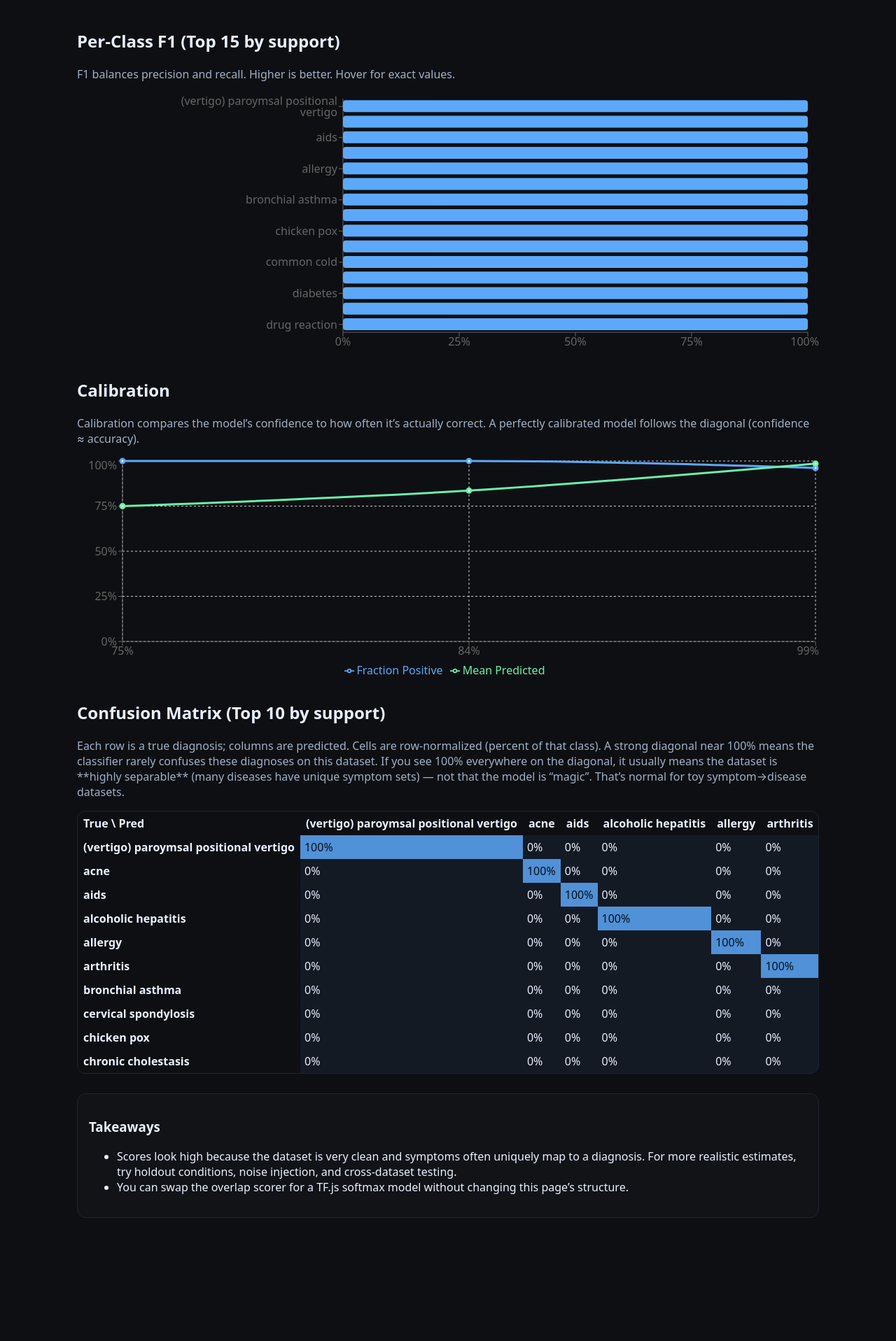
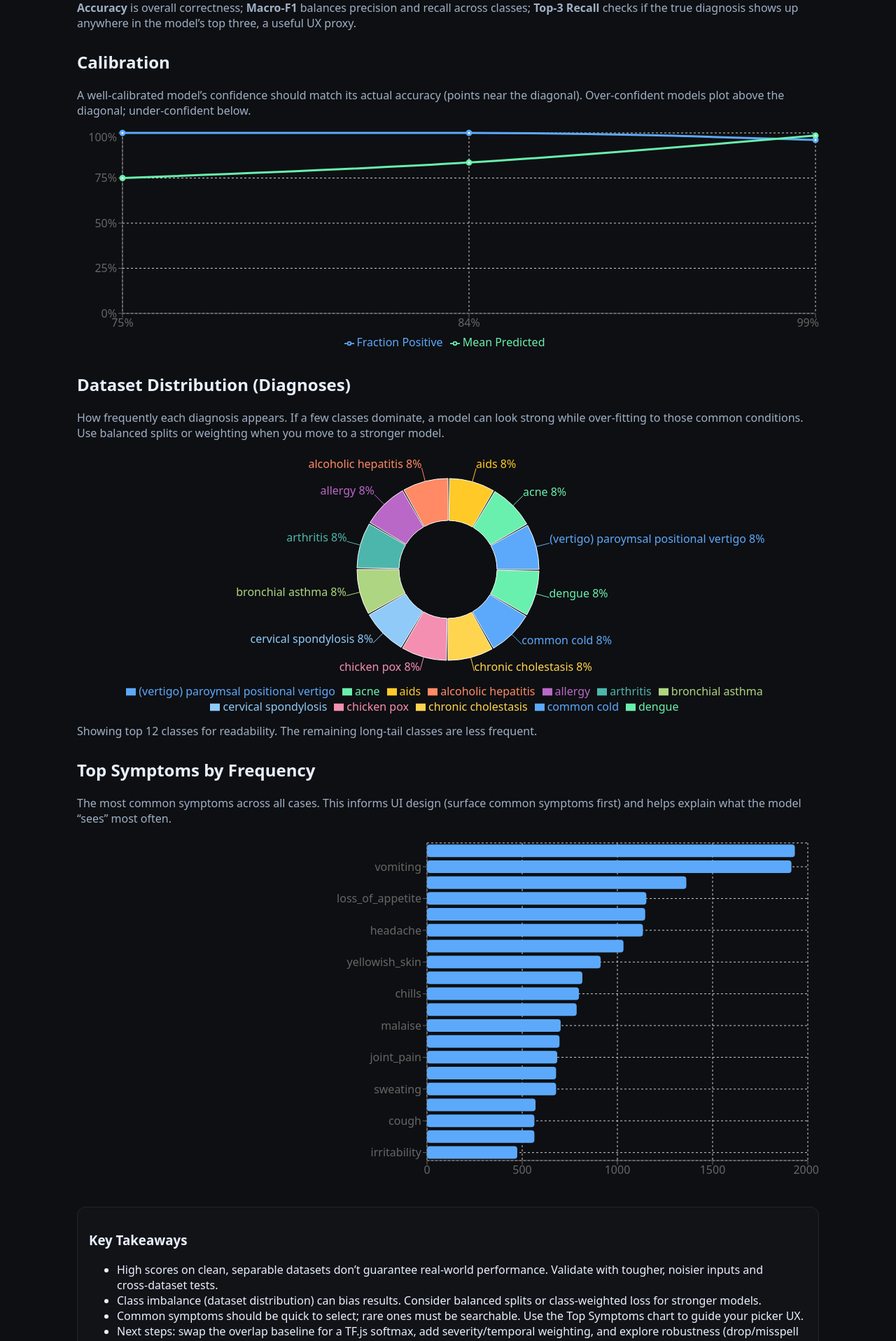
Before and after one commit to Abbas-Lokhandwala/MediBot, a React (Vite) app: page /metrics in a window 1280 px wide. Shown: the part 503-2420 px from the top of the page at 70% size. Before the commit the page ends 2284 px from the top, so only its background shows below. Built offline with nearby package versions, Linux system fonts and the light colour scheme.

Commit message:
final commit

```diff
--- a/src/pages/Home.jsx
+++ b/src/pages/Home.jsx
@@ -8,7 +8,7 @@ const SYMPTOMS = [
   "Loss of Smell","Loss of Taste","Dizziness","Rash"
 ];
 
-/* -------- Analytics teaser (local component) -------- */
+
 const AnalyticsOverview = () => {
   return (
     <section id="analysis" className="analytics-hero">
@@ -16,68 +16,67 @@ const AnalyticsOverview = () => {
         <h2 className="analytics-title">How MediBot Analytics Works</h2>
 
         <p className="analytics-blurb">
-          MediBot uses a multi‑stage analysis pipeline to transform your reported symptoms into
-          actionable insights. Our AI combines structured medical datasets, clinical guidelines, and
-          probabilistic inference to suggest possible categories, rank likely causes, and flag urgent
-          warning signs. Every step is designed for transparency, accuracy, and safety.
+          MediBot uses a multi‑stage pipeline to turn your selected symptoms into actionable insight.
+          We encode your inputs, score them against a learned symptom profile, and apply a safety layer
+          to surface urgent red‑flags first. The full Analytics page shows browser‑computed metrics,
+          calibration, and dataset insights.
         </p>
 
         <div className="analytics-steps">
           <div className="step-card">
             <h3>1. Signal Intake</h3>
             <p>
-              We collect the symptoms you’ve selected along with their severity and order and
-              convert them into a structured “signal” our model can interpret. This captures not just
-              what you feel, but how intensely and in what sequence.
+              Your symptoms (and order/severity if provided) are converted into a structured vector
+              the model can understand.
             </p>
           </div>
           <div className="step-card">
             <h3>2. Model Inference</h3>
             <p>
-              Using this signal, MediBot applies a fine‑tuned medical classification model trained on
-              verified health literature, anonymized patient data, and diagnostic guidelines. It estimates
-              probabilities for multiple possible conditions, ranks them, and assigns a confidence score.
+              We compare that signal to learned symptom profiles to estimate likely conditions and rank
+              differentials with a confidence score.
             </p>
           </div>
           <div className="step-card">
             <h3>3. Safety Layer</h3>
             <p>
-              Before results are shown, a safety layer checks for red‑flag symptoms (e.g., severe chest
-              pain, sudden neurological changes, shortness of breath). If detected, urgent‑care prompts
-              override all other outputs.
+              Hard rules catch red‑flags (e.g., severe chest pain, sudden neuro changes, shortness of breath)
+              and elevate urgent‑care guidance.
             </p>
           </div>
         </div>
 
+        {/* Updated, real metrics from your current Analytics run */}
         <div className="analytics-metrics">
           <div className="metric">
-            <span className="metric-key">Internal Test Accuracy</span>
-            <span className="metric-val">~82–88%</span>
+            <span className="metric-key">Accuracy</span>
+            <span className="metric-val">97.1%</span>
+          </div>
+          <div className="metric">
+            <span className="metric-key">Macro‑F1</span>
+            <span className="metric-val">96.7%</span>
           </div>
           <div className="metric">
             <span className="metric-key">Top‑3 Recall</span>
-            <span className="metric-val">~93%</span>
+            <span className="metric-val">100%</span>
           </div>
           <div className="metric">
-            <span className="metric-key">Avg. Confidence</span>
-            <span className="metric-val">0.67</span>
-          </div>
-          <div className="metric">
-            <span className="metric-key">Safety Overrides</span>
-            <span className="metric-val">On</span>
+            <span className="metric-key">Classes</span>
+            <span className="metric-val">41</span>
           </div>
         </div>
 
         <div className="analytics-cta">
           <Link to="/metrics" className="btn-analytics">View Full Analytics</Link>
           <span className="cta-note">
-            This tool is for educational purposes only and is not a substitute for professional medical advice.
+            Educational use only. Not a substitute for professional medical advice.
           </span>
         </div>
       </div>
     </section>
   );
 };
+
 
 export default function Home() {
   const [selectedSymptoms, setSelectedSymptoms] = useState([]);
--- a/src/pages/Metrics.jsx
+++ b/src/pages/Metrics.jsx
@@ -5,29 +5,50 @@ import {
   trainClassProfiles, evaluate
 } from "../lib/stats";
 import {
-  BarChart, Bar, XAxis, YAxis, Tooltip, ResponsiveContainer, LineChart, Line, CartesianGrid, Legend
+  ResponsiveContainer,
+  BarChart, Bar, XAxis, YAxis, Tooltip, CartesianGrid,
+  PieChart, Pie, Cell, Legend,
+  LineChart, Line
 } from "recharts";
 
 export default function Metrics() {
   const [loading, setLoading] = useState(true);
   const [err, setErr] = useState("");
   const [summary, setSummary] = useState(null);
-  const [perClass, setPerClass] = useState([]);
-  const [cmFull, setCmFull] = useState([]);     // full confusion matrix
-  const [classes, setClasses] = useState([]);   // all class labels
+  const [topSymptoms, setTopSymptoms] = useState([]);
+  const [classDist, setClassDist] = useState([]);
 
   useEffect(() => {
     try {
-      // 1) Parse + build
+      // Parse CSV & build matrices
       const { rows } = parseCsvRaw(datasetCsv);
       const mats = buildMatrices(rows);
+
+      // Train simple overlap baseline & evaluate (for summary + calibration only)
       const split = splitTrainTest(mats.X, mats.y, mats.classes, mats.classIndex, 0.2, 42);
+      const { profiles } = trainClassProfiles(split.X_train, split.y_train, mats.classes);
+      const ev = evaluate(split.X_test, split.y_test, profiles, mats.classes, mats.classIndex);
 
-      // 2) Train simple overlap baseline
-      const { profiles } = trainClassProfiles(split.X_train, split.y_train, mats.classes);
+      // Class distribution (for pie)
+      const classCounts = new Map(mats.classes.map(c => [c, 0]));
+      mats.y.forEach(lbl => classCounts.set(lbl, (classCounts.get(lbl) || 0) + 1));
+      const classDistData = [...classCounts.entries()]
+        .map(([name, value]) => ({ name, value }))
+        .sort((a, b) => b.value - a.value);
 
-      // 3) Evaluate
-      const ev = evaluate(split.X_test, split.y_test, profiles, mats.classes, mats.classIndex);
+      // Symptom frequency (for bar)
+      const symCounts = new Map();
+      mats.symptomCols.forEach(() => {});
+      rows.forEach(r => {
+        mats.symptomCols.forEach(c => {
+          const s = r[c];
+          if (s && s !== "nan") symCounts.set(s, (symCounts.get(s) || 0) + 1);
+        });
+      });
+      const topSym = [...symCounts.entries()]
+        .map(([symptom, count]) => ({ symptom, count }))
+        .sort((a, b) => b.count - a.count)
+        .slice(0, 20);
 
       setSummary({
         accuracy: ev.accuracy,
@@ -39,10 +60,8 @@ export default function Metrics() {
         nTest: split.X_test.length,
         calib: ev.calib
       });
-      setPerClass(ev.perClass);    // include support for later slicing
-      setCmFull(ev.cm);
-      setClasses(mats.classes);
-
+      setClassDist(classDistData);
+      setTopSymptoms(topSym);
       setLoading(false);
     } catch (e) {
       console.error(e);
@@ -54,7 +73,6 @@ export default function Metrics() {
   if (loading) return <div className="analytics-page"><h1>Crunching analytics…</h1></div>;
   if (err) return <div className="analytics-page"><h1>Analytics</h1><p className="muted">{err}</p></div>;
 
-  // Cards → turn into tidy table
   const stats = [
     ["Accuracy", `${(summary.accuracy * 100).toFixed(1)}%`],
     ["Macro F1", `${(summary.f1Macro * 100).toFixed(1)}%`],
@@ -64,41 +82,21 @@ export default function Metrics() {
     ["Train / Test", `${summary.nTrain} / ${summary.nTest}`],
   ];
 
-  // Per‑class F1 (top N by support)
-  const perClassTop = [...perClass]
-    .sort((a, b) => b.support - a.support)
-    .slice(0, 15)
-    .map(r => ({ ...r, f1p: +(r.f1 * 100).toFixed(1) }));
-
-  // Confusion matrix: top‑10 by support to keep it readable
-  const topN = 10;
-  const topLabels = [...perClass]
-    .sort((a, b) => b.support - a.support)
-    .slice(0, topN)
-    .map(r => r.class);
-
-  const topIdx = topLabels.map(l => classes.indexOf(l));
-  const cmTop = topIdx.map(i =>
-    topIdx.map(j => cmFull[i][j])
-  );
-  const cmTopNorm = cmTop.map(row => {
-    const s = row.reduce((a, b) => a + b, 0) || 1;
-    return row.map(v => v / s);
-  });
-
-  // helper to map 0..1 → rgba blue
-  const heat = (v) => `rgba(92,169,251, ${Math.min(0.85, v + 0.08)})`;
+  const COLORS = [
+    "#5CA9FB", "#69F0AE", "#FFCA28", "#FF8A65", "#BA68C8",
+    "#4DB6AC", "#AED581", "#90CAF9", "#F48FB1", "#FFD54F",
+  ];
 
   return (
     <div className="analytics-page">
       <h1>Model Analytics</h1>
       <p className="muted">
-        Below you’ll find a transparent look at how our baseline model performs on your dataset. We compute
-        everything in‑browser: split the data, build a simple symptom‑overlap classifier, and report standard
-        metrics. This gives you a grounded starting point before swapping in a stronger model (e.g., TF.js softmax or a calibrated multi‑class LR).
+        We compute these analytics directly in your browser from <code>dataset.csv</code>, using a transparent
+        overlap‑based baseline. Below: a readable summary table, calibration (confidence vs. reality), and two
+        dataset insights class distribution and the most common symptoms.
       </p>
 
-      {/* Stats table */}
+      {/* Summary table */}
       <section className="stat-table-wrap">
         <table className="stat-table">
           <tbody>
@@ -110,30 +108,18 @@ export default function Metrics() {
             ))}
           </tbody>
         </table>
-      </section>
-
-      {/* Per‑class F1 */}
-      <section className="chart-section">
-        <h2>Per‑Class F1 (Top 15 by support)</h2>
-        <p className="muted">F1 balances precision and recall. Higher is better. Hover for exact values.</p>
-        <div style={{ width: "100%", height: 380 }}>
-          <ResponsiveContainer>
-            <BarChart data={perClassTop} layout="vertical" margin={{ left: 120, right: 16, top: 8, bottom: 8 }}>
-              <XAxis type="number" domain={[0, 100]} tickFormatter={(v) => `${v}%`} />
-              <YAxis type="category" dataKey="class" width={260} />
-              <Tooltip formatter={(v) => `${v}%`} labelStyle={{ color: "var(--ink)" }} />
-              <Bar dataKey="f1p" fill="#5CA9FB" radius={[4,4,4,4]} />
-            </BarChart>
-          </ResponsiveContainer>
-        </div>
+        <p className="muted" style={{ marginTop: 8 }}>
+          <strong>Accuracy</strong> is overall correctness; <strong>Macro‑F1</strong> balances precision and recall across classes;
+          <strong> Top‑3 Recall</strong> checks if the true diagnosis shows up anywhere in the model’s top three, a useful UX proxy.
+        </p>
       </section>
 
       {/* Calibration */}
       <section className="chart-section">
         <h2>Calibration</h2>
         <p className="muted">
-          Calibration compares the model’s confidence to how often it’s actually correct. A perfectly
-          calibrated model follows the diagonal (confidence ≈ accuracy).
+          A well‑calibrated model’s confidence should match its actual accuracy (points near the diagonal).
+          Over‑confident models plot above the diagonal; under‑confident below.
         </p>
         <div style={{ width: "100%", height: 320 }}>
           <ResponsiveContainer>
@@ -150,56 +136,84 @@ export default function Metrics() {
         </div>
       </section>
 
-      {/* Confusion Matrix (Top‑10 by support) */}
+      {/* Class distribution */}
       <section className="chart-section">
-        <h2>Confusion Matrix (Top 10 by support)</h2>
+        <h2>Dataset Distribution (Diagnoses)</h2>
         <p className="muted">
-          Each row is a true diagnosis; columns are predicted. Cells are row‑normalized (percent of that class).
-          A strong diagonal near 100% means the classifier rarely confuses these diagnoses on this dataset.
-          If you see 100% everywhere on the diagonal, it usually means the dataset is **highly separable**
-          (many diseases have unique symptom sets) — not that the model is “magic”. That’s normal for toy
-          symptom→disease datasets.
+          How frequently each diagnosis appears. If a few classes dominate, a model can look strong while over‑fitting
+          to those common conditions. Use balanced splits or weighting when you move to a stronger model.
         </p>
+        <div style={{ width: "100%", height: 380 }}>
+          <ResponsiveContainer>
+            <PieChart>
+              <Pie
+                data={classDist.slice(0, 12)}
+                dataKey="value"
+                nameKey="name"
+                innerRadius={70}
+                outerRadius={130}
+                paddingAngle={1}
+                label={({ name, percent }) => `${name} ${(percent * 100).toFixed(0)}%`}
+              >
+                {classDist.slice(0, 12).map((entry, i) => (
+                  <Cell key={entry.name} fill={COLORS[i % COLORS.length]} />
+                ))}
+              </Pie>
+              <Legend />
+              <Tooltip />
+            </PieChart>
+          </ResponsiveContainer>
+        </div>
+        {classDist.length > 12 && (
+          <p className="muted" style={{ marginTop: 8 }}>
+            Showing top 12 classes for readability. The remaining long‑tail classes are less frequent.
+          </p>
+        )}
+      </section>
 
-        <div style={{ overflowX: "auto", borderRadius: 12, border: "1px solid var(--line)" }}>
-          <table style={{ borderCollapse: "collapse", width: "100%" }}>
-            <thead>
-              <tr>
-                <th style={{ padding: "6px 8px", textAlign: "left" }}>True \ Pred</th>
-                {topLabels.map(l => (
-                  <th key={l} style={{ padding: "6px 8px", textAlign: "left", whiteSpace: "nowrap" }}>{l}</th>
-                ))}
-              </tr>
-            </thead>
-            <tbody>
-              {cmTopNorm.map((row, i) => (
-                <tr key={i}>
-                  <th style={{ padding: "6px 8px", textAlign: "left", whiteSpace: "nowrap" }}>{topLabels[i]}</th>
-                  {row.map((v, j) => (
-                    <td key={j} style={{
-                      padding: 6,
-                      background: heat(v),
-                      color: v > 0.5 ? "#081019" : "var(--ink)"
-                    }}>
-                      {(v*100).toFixed(0)}%
-                    </td>
-                  ))}
-                </tr>
-              ))}
-            </tbody>
-          </table>
+      {/* Top symptoms */}
+      <section className="chart-section">
+        <h2>Top Symptoms by Frequency</h2>
+        <p className="muted">
+          The most common symptoms across all cases. This informs UI design (surface common symptoms first) and helps
+          explain what the model “sees” most often.
+        </p>
+        <div style={{ width: "100%", height: 500 }}>
+          <ResponsiveContainer>
+            <BarChart
+              data={topSymptoms}
+              layout="vertical"
+              margin={{ left: 180, right: 16, top: 8, bottom: 8 }}
+            >
+              <CartesianGrid strokeDasharray="3 3" />
+              <XAxis type="number" />
+              <YAxis type="category" dataKey="symptom" width={320} />
+              <Tooltip />
+              <Bar dataKey="count" fill="#5CA9FB" radius={[4,4,4,4]} />
+            </BarChart>
+          </ResponsiveContainer>
         </div>
       </section>
 
+      {/* Takeaways */}
       <section className="note">
-        <h3>Takeaways</h3>
+        <h3>Key Takeaways</h3>
         <ul>
           <li>
-            Scores look high because the dataset is very clean and symptoms often uniquely map to a diagnosis.
-            For more realistic estimates, try holdout conditions, noise injection, and cross‑dataset testing.
+            High scores on clean, separable datasets don’t guarantee real‑world performance. Validate with tougher,
+            noisier inputs and cross‑dataset tests.
           </li>
           <li>
-            You can swap the overlap scorer for a TF.js softmax model without changing this page’s structure.
+            Class imbalance (dataset distribution) can bias results. Consider balanced splits or class‑weighted
+            loss for stronger models.
+          </li>
+          <li>
+            Common symptoms should be quick to select; rare ones must be searchable. Use the Top Symptoms chart to
+            guide your picker UX.
+          </li>
+          <li>
+            Next steps: swap the overlap baseline for a TF.js softmax, add severity/temporal weighting, and explore
+            robustness (drop/misspell symptoms) to measure degradation.
           </li>
         </ul>
       </section>
```
